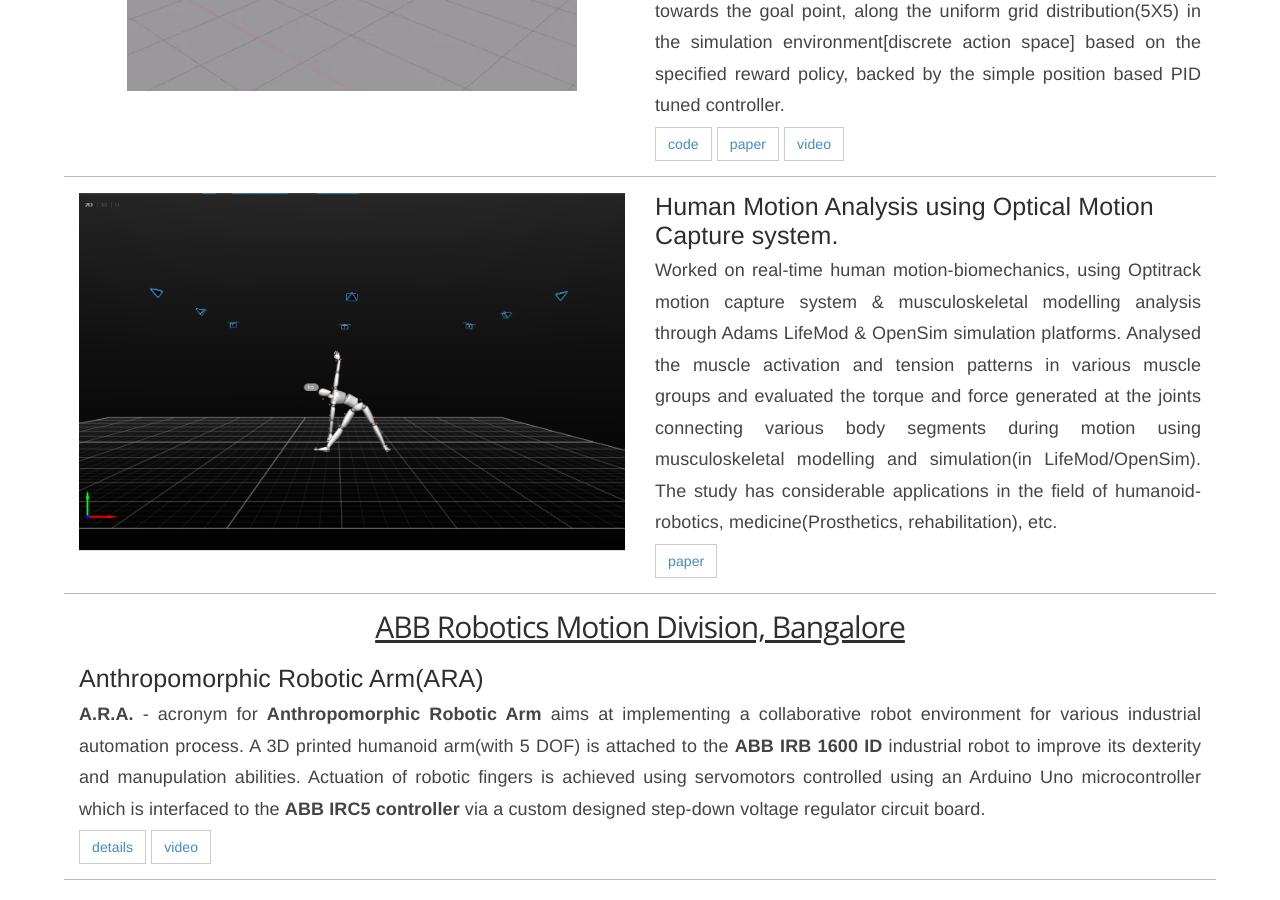
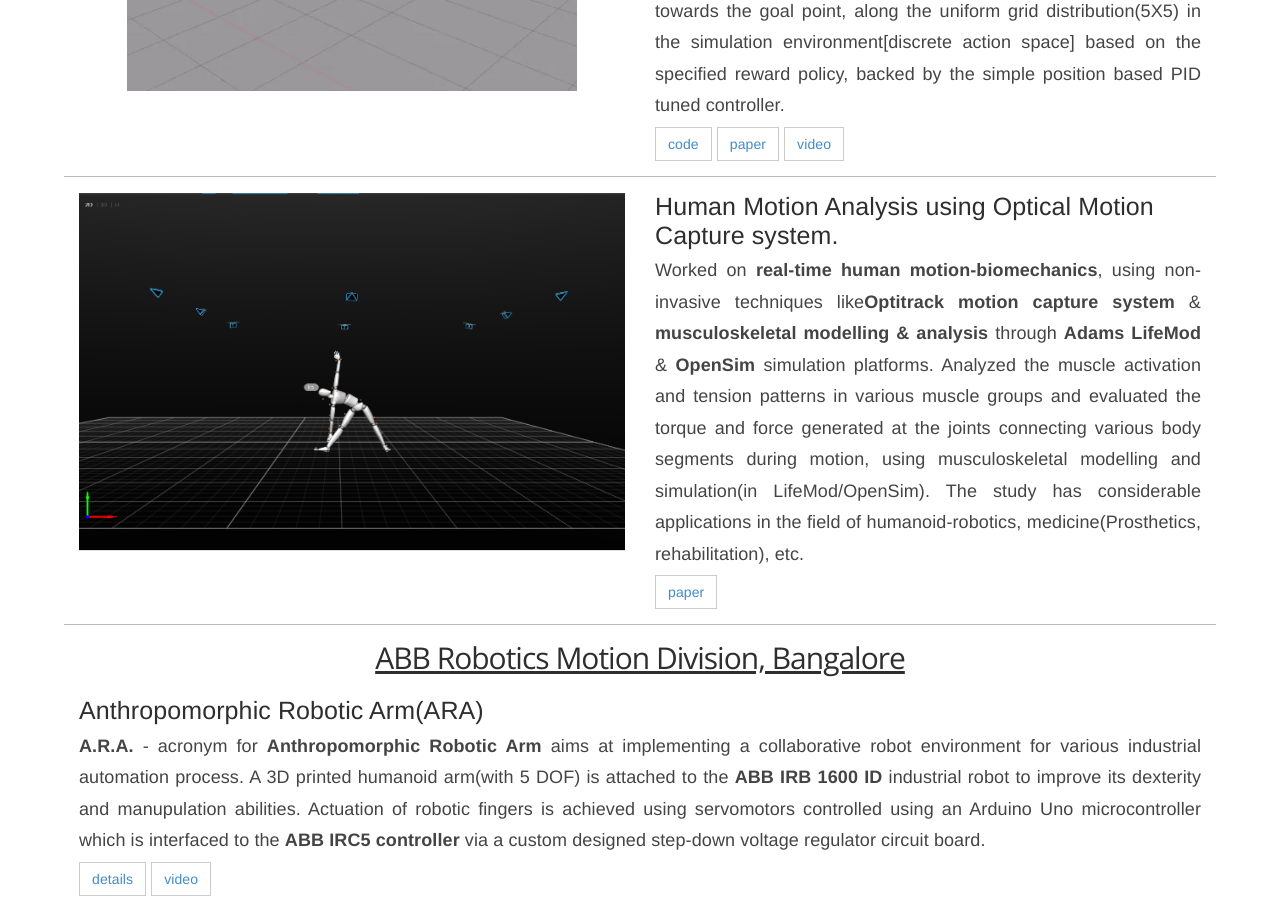
Before and after one commit to navuboy/navuboy.github.io, a Jekyll site: the page built from research.html, in a window 1280 px wide and 900 px high, scrolled down 1100 px. Built offline with Jekyll 4.4.1, drawn with Linux system fonts in a browser that asks for light colours; some web fonts are replaced.

Commit message:
Updated research

```diff
--- a/_includes/research.md
+++ b/_includes/research.md
@@ -80,7 +80,7 @@
     <div class="col-md-6">
         <h3 class="rtitle">Human Motion Analysis using Optical Motion Capture system.</h3>
         <p style="text-align:justify">
-        Worked on real-time human motion-biomechanics, using Optitrack motion capture system & musculoskeletal modelling analysis through Adams LifeMod & OpenSim simulation platforms. Analysed the muscle activation and tension patterns in various muscle groups and evaluated the torque and force generated at the joints connecting various body segments during motion using musculoskeletal modelling and simulation(in LifeMod/OpenSim). The study has considerable applications in the field of humanoid-robotics, medicine(Prosthetics, rehabilitation), etc.
+        Worked on <strong>real-time human motion-biomechanics</strong>, using non-invasive techniques like<strong>Optitrack motion capture system</strong> & <b>musculoskeletal modelling & analysis</b> through <b>Adams LifeMod</b> & <b>OpenSim</b> simulation platforms. Analyzed the muscle activation and tension patterns in various muscle groups and evaluated the torque and force generated at the joints connecting various body segments during motion, using musculoskeletal modelling and simulation(in LifeMod/OpenSim). The study has considerable applications in the field of humanoid-robotics, medicine(Prosthetics, rehabilitation), etc.
         </p>
         <!-- <a href="https://github.com/nav74neet/rl_ardrone" class="md-link btn-default btn rbtn">code</a> -->
         <a href="http://www.ijoy.org.in/text.asp?2018/11/3/201/240316" class="md-link btn-default btn rbtn">paper</a>
```
